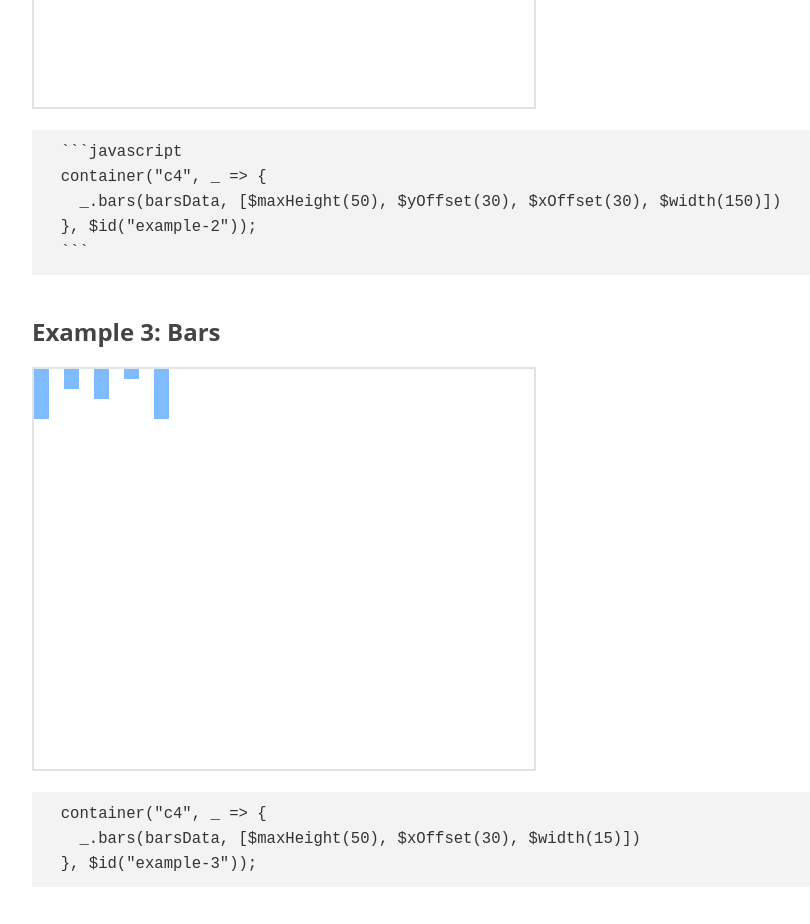
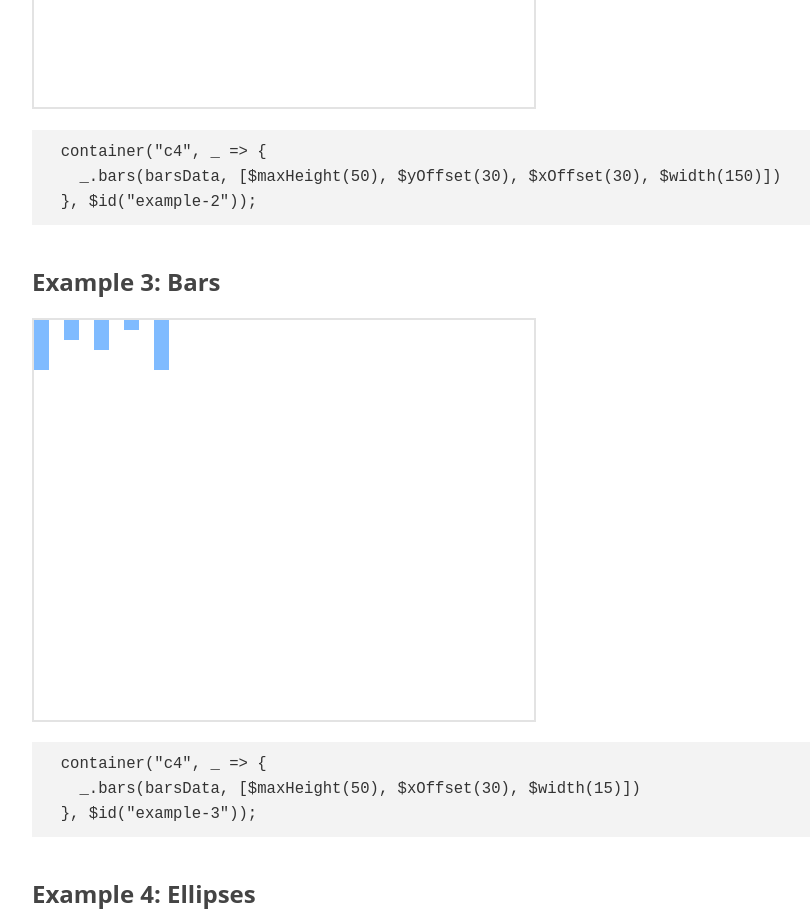
Before and after one commit to haroldcampbell/anemic-components, a website: page examples/index.html in a window 1280 px wide. Shown: the part 980-1904 px from the top of the page, without its empty margins (268-1078 px from the left). Drawn offline with Linux system fonts and the light colour scheme.

Commit message:
[chore] remove markdown syntax highlighting code

````diff
--- a/examples/index.html
+++ b/examples/index.html
@@ -37,11 +37,9 @@
   <h2><a name="ex2"></a>Example 2: Bars</h2>
   <div id="example-2" class="container"></div>
   <pre class="code-example">
-  ```javascript
   container("c4", _ => {
     _.bars(barsData, [$maxHeight(50), $yOffset(30), $xOffset(30), $width(150)])
-  }, $id("example-2"));
-  ```</pre>
+  }, $id("example-2"));</pre>
 
   <h2><a name="ex3"></a>Example 3: Bars</h2>
   <div id="example-3" class="container"></div>
````
